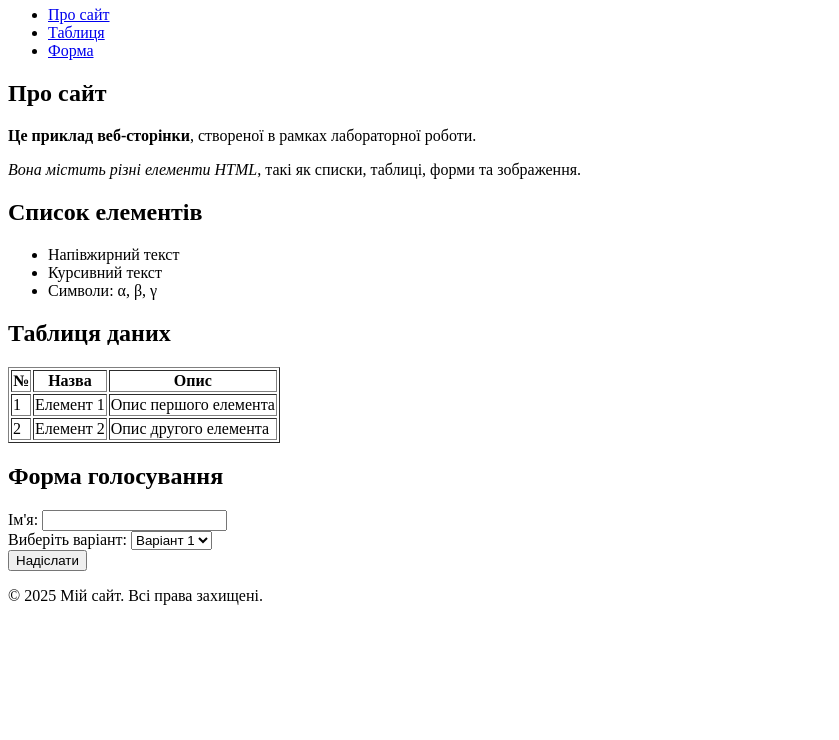
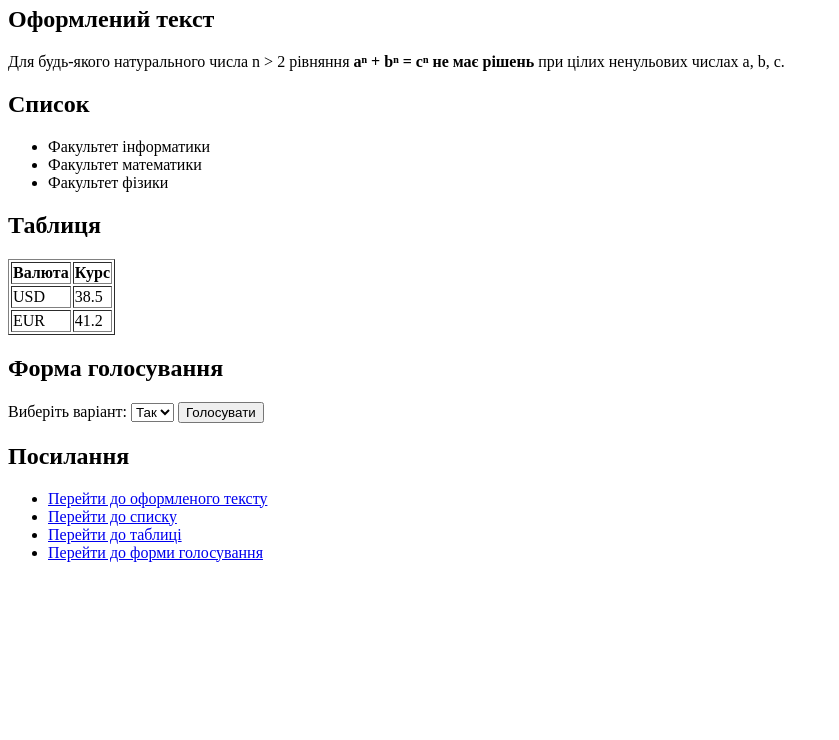
Before and after one commit to BeaPolar04ka/lab1, a plain HTML site: page index.html in a window 1280 px wide. Shown: the part 60-800 px from the top of the page, without its empty margins (0-839 px from the left). Drawn offline with Linux system fonts and the light colour scheme.

Commit message:
index.html

```diff
--- a/index.html
+++ b/index.html
@@ -2,75 +2,53 @@
 <head>
     <meta charset="UTF-8">
     <meta name="viewport" content="width=device-width, initial-scale=1.0">
-    <title>Лабораторна робота з HTML</title>
+    <title>Лабораторна робота 1 - Варіант 1</title>
 </head>
 <body>
-    <header>
-        <h1>Ласкаво просимо на мою сторінку</h1>
-    </header>
+    <h1>Лабораторна робота 1 - Варіант 1</h1>
 
-    <nav>
+    <h2>Оформлений текст</h2>
+    <p>Для будь-якого натурального числа n &gt; 2 рівняння <strong>aⁿ + bⁿ = cⁿ</strong> <strong>не має рішень</strong> при цілих ненульових числах a, b, c.</p>
+
+    <h2>Список</h2>
     <ul>
-            <li><a href="#about">Про сайт</a></li>
-            <li><a href="#table">Таблиця</a></li>
-            <li><a href="#form">Форма</a></li>
+        <li>Факультет інформатики</li>
+        <li>Факультет математики</li>
+        <li>Факультет фізики</li>
     </ul>
-    </nav>
 
-    <section id="about">
-        <h2>Про сайт</h2>
-        <p><b>Це приклад веб-сторінки</b>, створеної в рамках лабораторної роботи.</p>
-        <p><i>Вона містить різні елементи HTML</i>, такі як списки, таблиці, форми та зображення.</p>
-    </section>
-
-    <section>
-        <h2>Список елементів</h2>
-        <ul>
-            <li>Напівжирний текст</li>
-            <li>Курсивний текст</li>
-            <li>Символи: &alpha;, &beta;, &gamma;</li>
-        </ul>
-    </section>
-
-    <section id="table">
-        <h2>Таблиця даних</h2>
+    <h2>Таблиця</h2>
     <table border="1">
         <tr>
-                <th>№</th>
-                <th>Назва</th>
-                <th>Опис</th>
+            <th>Валюта</th>
+            <th>Курс</th>
         </tr>
         <tr>
-                <td>1</td>
-                <td>Елемент 1</td>
-                <td>Опис першого елемента</td>
+            <td>USD</td>
+            <td>38.5</td>
         </tr>
         <tr>
-                <td>2</td>
-                <td>Елемент 2</td>
-                <td>Опис другого елемента</td>
+            <td>EUR</td>
+            <td>41.2</td>
         </tr>
     </table>
-    </section>
 
-    <section id="form">
     <h2>Форма голосування</h2>
     <form>
-            <label for="name">Ім'я:</label>
-            <input type="text" id="name" name="name" required><br>
-
         <label for="vote">Виберіть варіант:</label>
         <select id="vote" name="vote">
-                <option value="option1">Варіант 1</option>
-                <option value="option2">Варіант 2</option>
-            </select><br>
+            <option value="yes">Так</option>
+            <option value="no">Ні</option>
+        </select>
+        <button type="submit">Голосувати</button>
+    </form>
 
-            <input type="submit" value="Надіслати">
-        </form>
-    </section>
-
-    <footer>
-        <p>&copy; 2025 Мій сайт. Всі права захищені.</p>
-    </footer>
+    <h2>Посилання</h2>
+    <ul>
+        <li><a href="#text">Перейти до оформленого тексту</a></li>
+        <li><a href="#list">Перейти до списку</a></li>
+        <li><a href="#table">Перейти до таблиці</a></li>
+        <li><a href="#vote">Перейти до форми голосування</a></li>
+    </ul>
 </body>
 </html>
```
Lines whose indentation alone changed are shown as unchanged.
